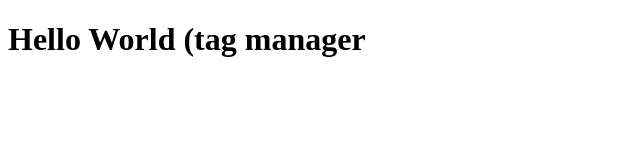
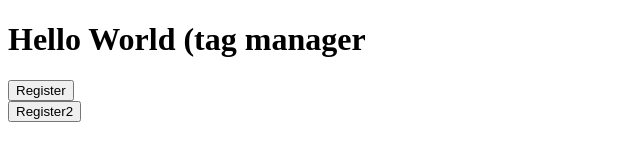
Before and after one commit to Parin439/test-google-analytics-website, a plain HTML site: page index.html in a window 1280 px wide. Shown: the whole page, without its empty margins (0-640 px from the left). Drawn offline with Linux system fonts and the light colour scheme.

Commit message:
Add files via upload

```diff
--- a/index.html
+++ b/index.html
@@ -24,10 +24,10 @@
   })(window,document,'script','dataLayer','GTM-5QNSH5S');</script>
   <!-- End Google Tag Manager -->
 
-
-
 </head>
 <body>
     <h1>Hello World (tag manager</h1>
+    <button id="register">Register</button><br>
+    <button id="register2">Register2</button><br>
 </body>
 </html>
```
